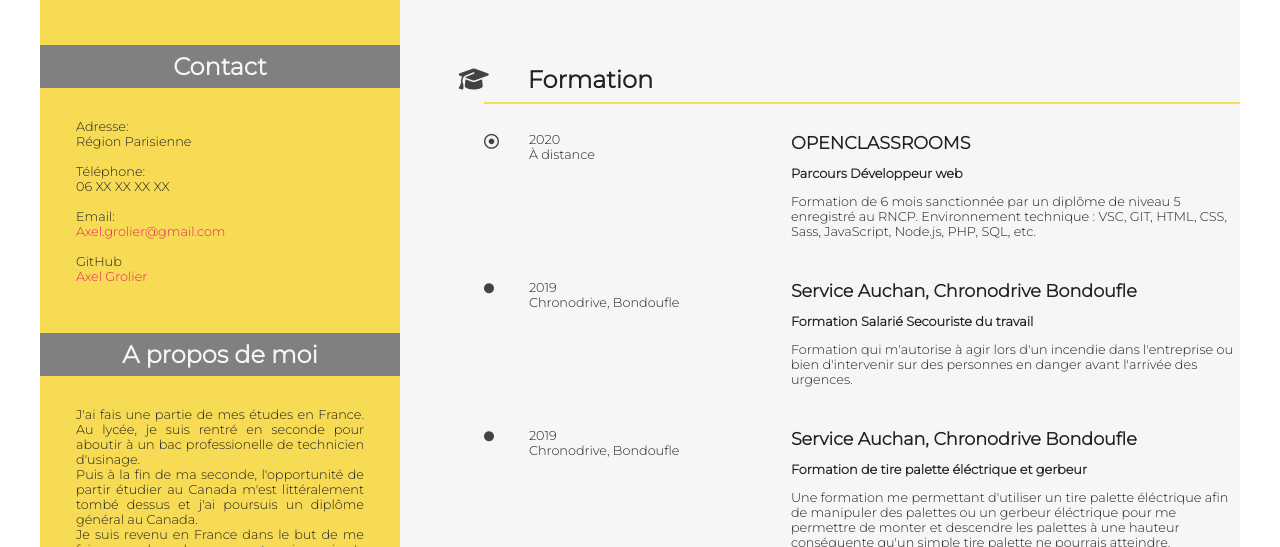
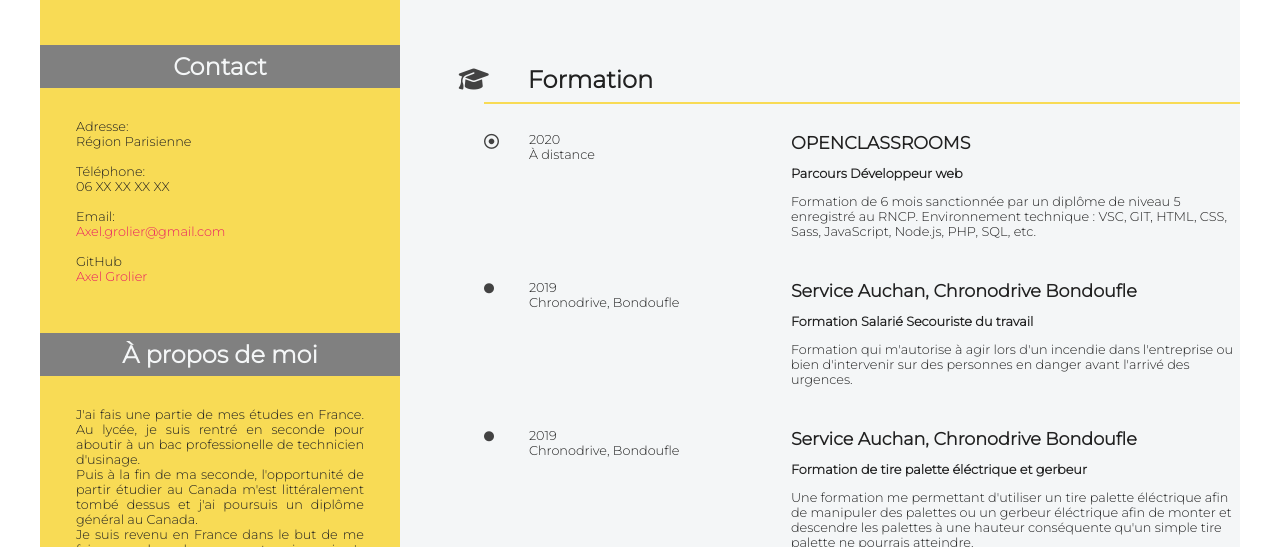
Before and after one commit to Rappson/CV2008, a plain HTML site: page index.html in a window 1280 px wide. Shown: the part 253-800 px from the top of the page. Drawn offline with Linux system fonts and the light colour scheme; grey boxes are pictures that could not be loaded.

Commit message:
version finale

```diff
--- a/index.html
+++ b/index.html
@@ -74,7 +74,7 @@
 				<!-- about me -->
     			<section>
     				<h4>
-    					A propos de moi
+    					À propos de moi
     				</h4>
     		        <div id="text_presentation">
     				    <p>
@@ -134,7 +134,7 @@
                             <b>Formation Salarié Secouriste du travail</b>
                         </p>
                         <p>
-                            Formation qui m'autorise à agir lors d'un incendie dans l'entreprise ou bien d'intervenir sur des personnes en danger avant l'arrivée des urgences.
+                            Formation qui m'autorise à agir lors d'un incendie dans l'entreprise ou bien d'intervenir sur des personnes en danger avant l'arrivé des urgences.
                         </p>
                     </div>
                 </section>
@@ -156,7 +156,7 @@
 
                         <p>
                             Une formation me permettant d'utiliser un tire palette éléctrique afin de manipuler des palettes
-                        ou un gerbeur éléctrique pour me permettre de monter et descendre les palettes à une hauteur conséquente qu'un simple tire palette ne pourrais atteindre.
+                        ou un gerbeur éléctrique afin de monter et descendre les palettes à une hauteur conséquente qu'un simple tire palette ne pourrais atteindre.
                         </p>
                     </div>
                 </section>
```
